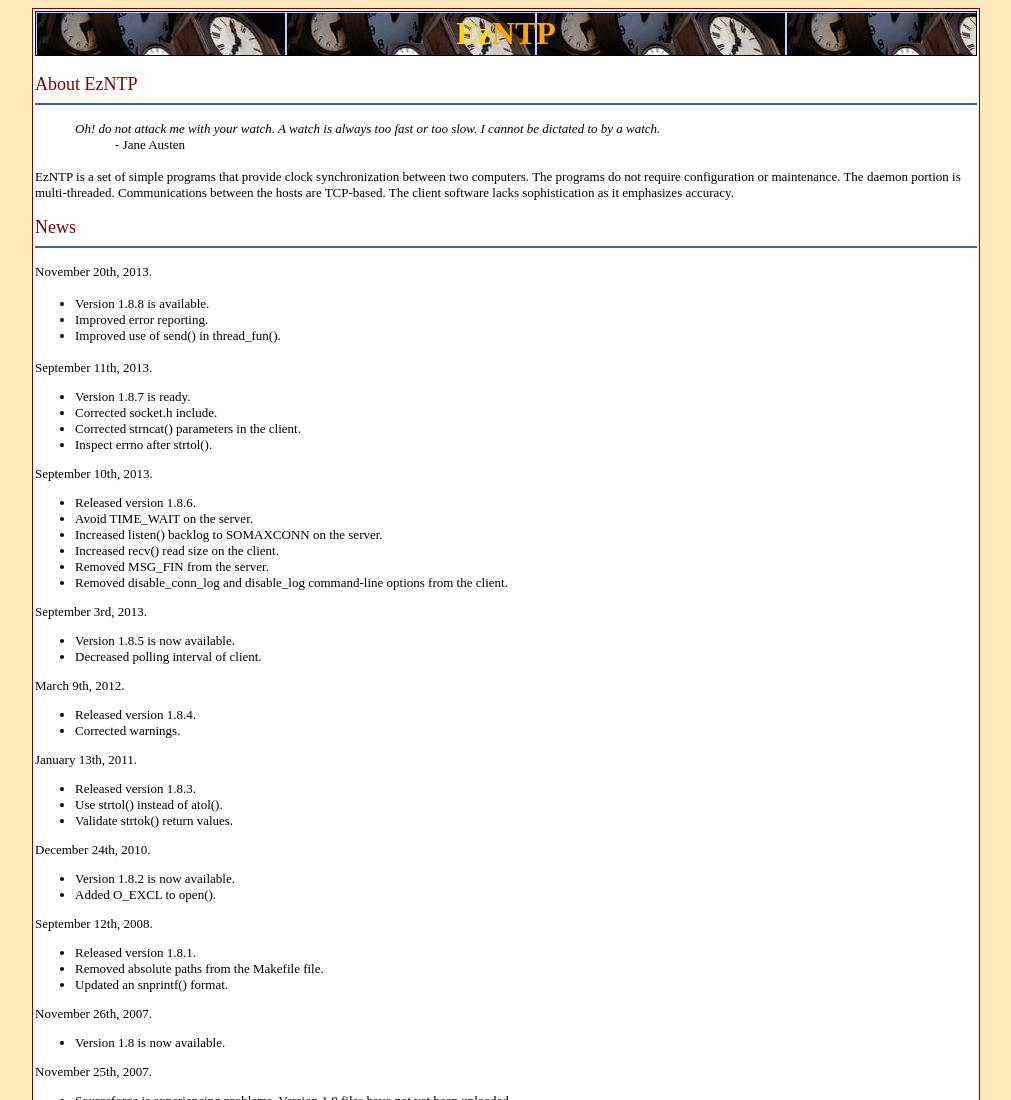
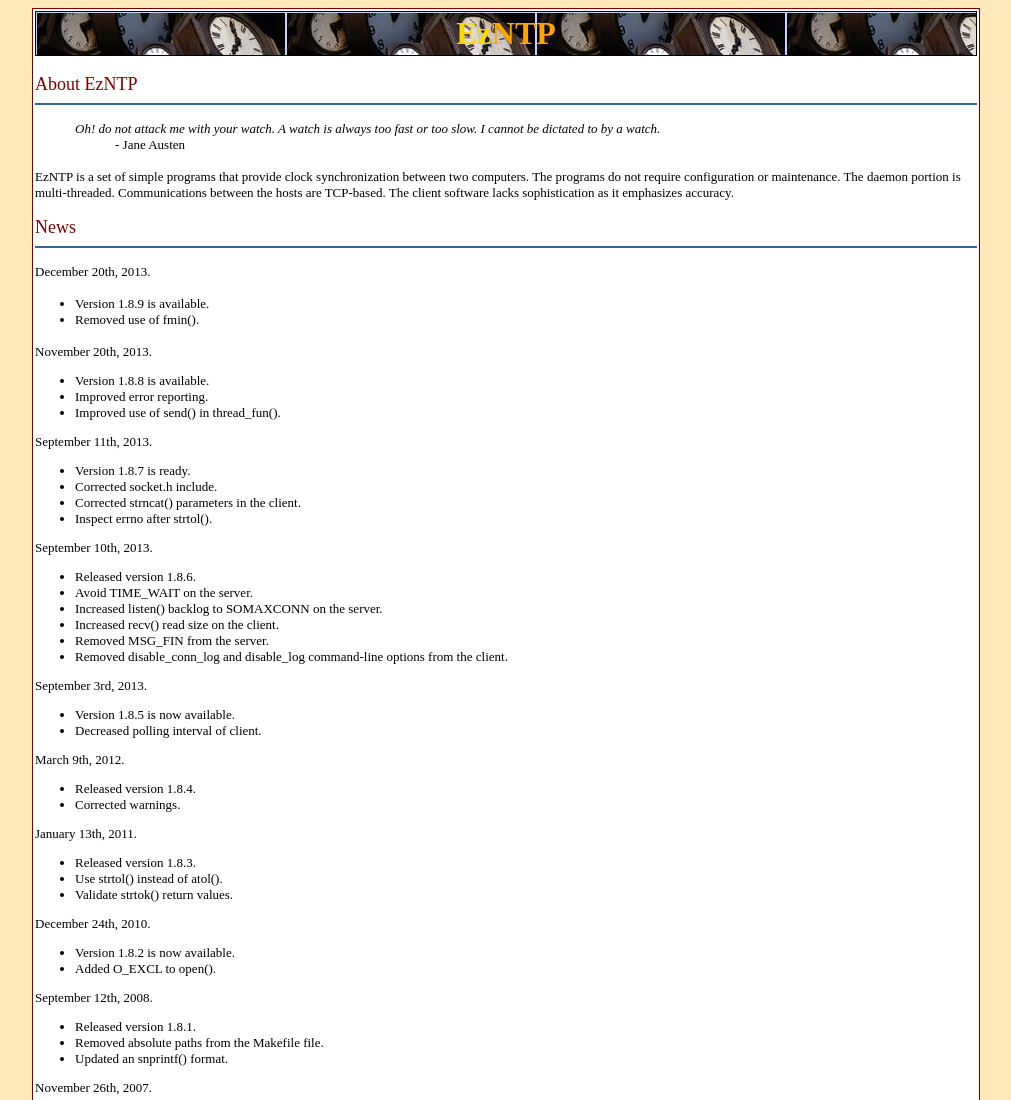
Before and after one commit to nurfalie/ez-ntp, a plain HTML site: page index.html in a window 1280 px wide. Shown: the top 1100 px of the page, without its empty margins (134-1145 px from the left). Drawn offline with Linux system fonts and the light colour scheme.

Commit message:
Updated.

```diff
--- a/index.html
+++ b/index.html
@@ -34,6 +34,11 @@
 		<hr color="#336699">
 		<p>
 		<font size=2>
+		  December 20th, 2013.
+		  <ul>
+		    <li>Version 1.8.9 is available.</li>
+		    <li>Removed use of fmin().</li>
+		  </ul>
 		  November 20th, 2013.
 		  <ul>
 		    <li>Version 1.8.8 is available.</li>
```
